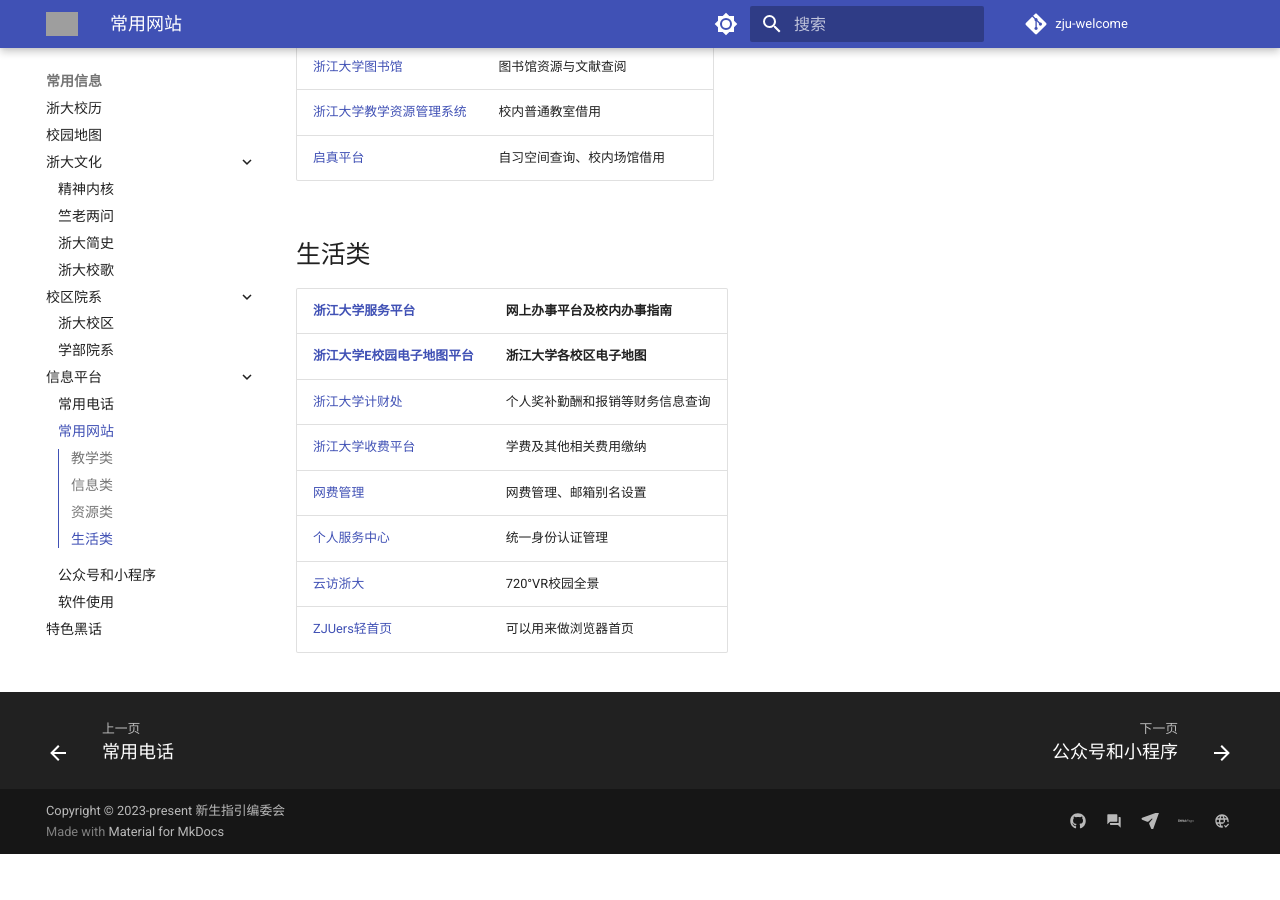
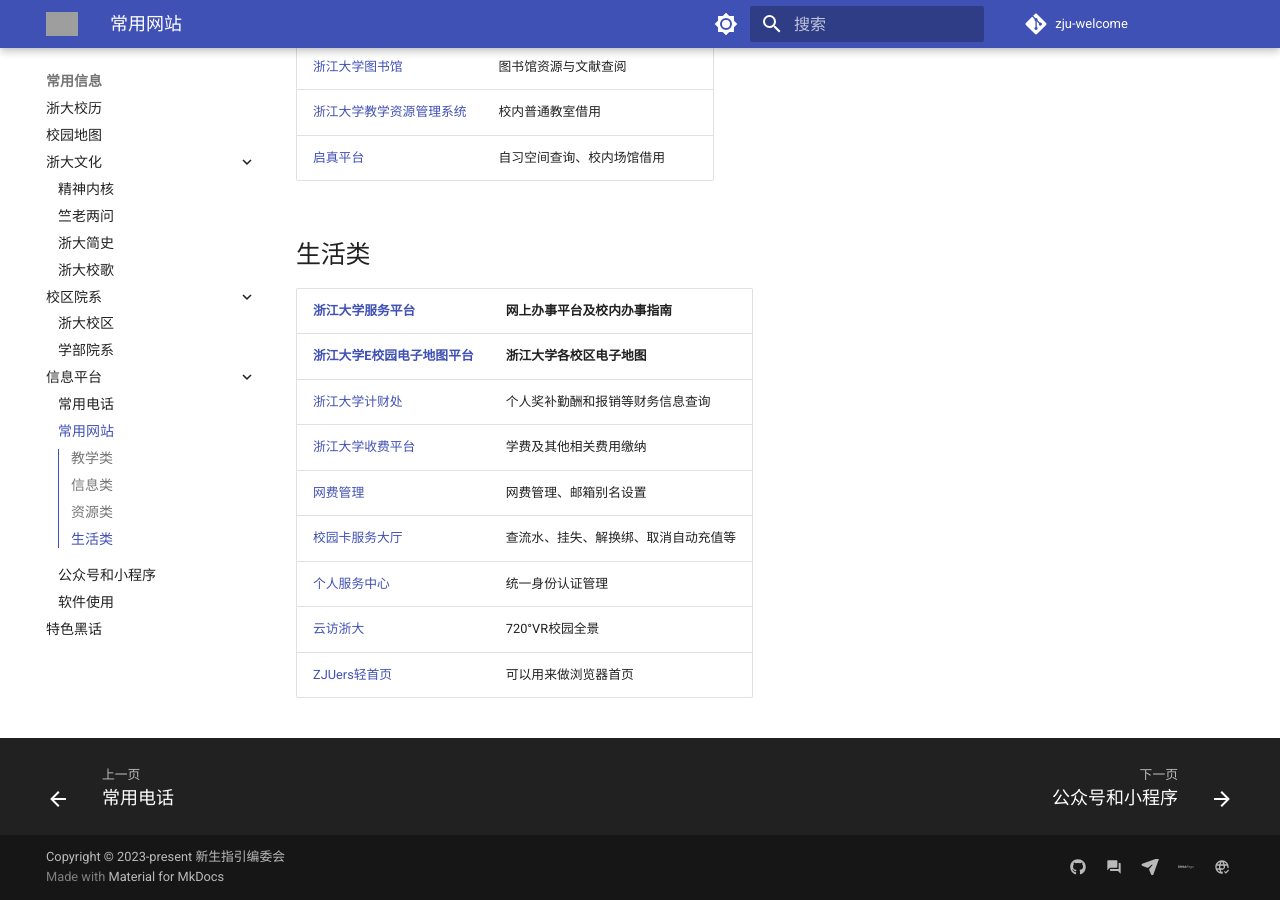
Before and after one commit to mini-full/zju-welcome, an MkDocs documentation site: the page built from docs/basics/websites.md, in a window 1280 px wide and 900 px high, scrolled down 1800 px. Built offline with MkDocs 1.6.1 and Material for MkDocs 9.7.7, drawn with Linux system fonts in a browser that asks for light colours; plug-ins that fetch from the network failed and are left out; comment, search, counter and statistics services are not loaded; before the commit the page ends 2654 px from its top, so only the background shows below that; grey boxes are pictures that could not be loaded.

Commit message:
增加校园卡服务大厅 (#123)

```diff
--- a/docs/basics/websites.md
+++ b/docs/basics/websites.md
@@ -53,6 +53,7 @@
 | [浙江大学计财处](http://cwcx.zju.edu.cn/WFManager/login.jsp)        | 个人奖补勤酬和报销等财务信息查询     |
 | [浙江大学收费平台](http://pay.zju.edu.cn/payment/login.jsp)         | 学费及其他相关费用缴纳               |
 | [网费管理](https://myvpn.zju.edu.cn)                                | 网费管理、邮箱别名设置               |
+| [校园卡服务大厅](https://ecard.zju.edu.cn/)                        | 查流水、挂失、解换绑、取消自动充值等   |
 | [个人服务中心](https://zjuam.zju.edu.cn/zjuam-main/)                | 统一身份认证管理                     |
 | [云访浙大](https://720yun.com/t/84vksqfez2y?scene_id=48324019)      | 720°VR校园全景                      |
 | [ZJUers轻首页](https://zjuers.com/)                                 | 可以用来做浏览器首页                 |
```
